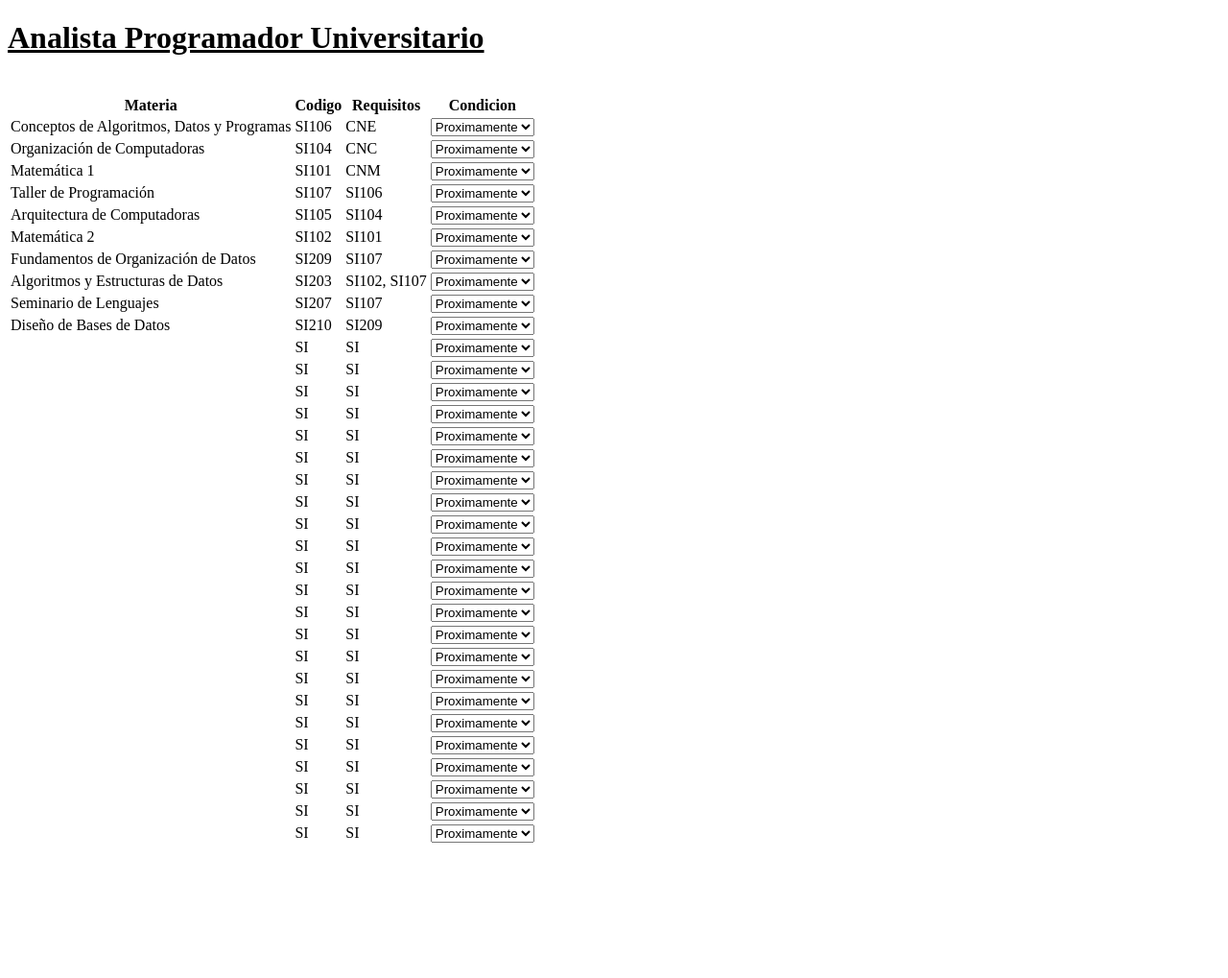
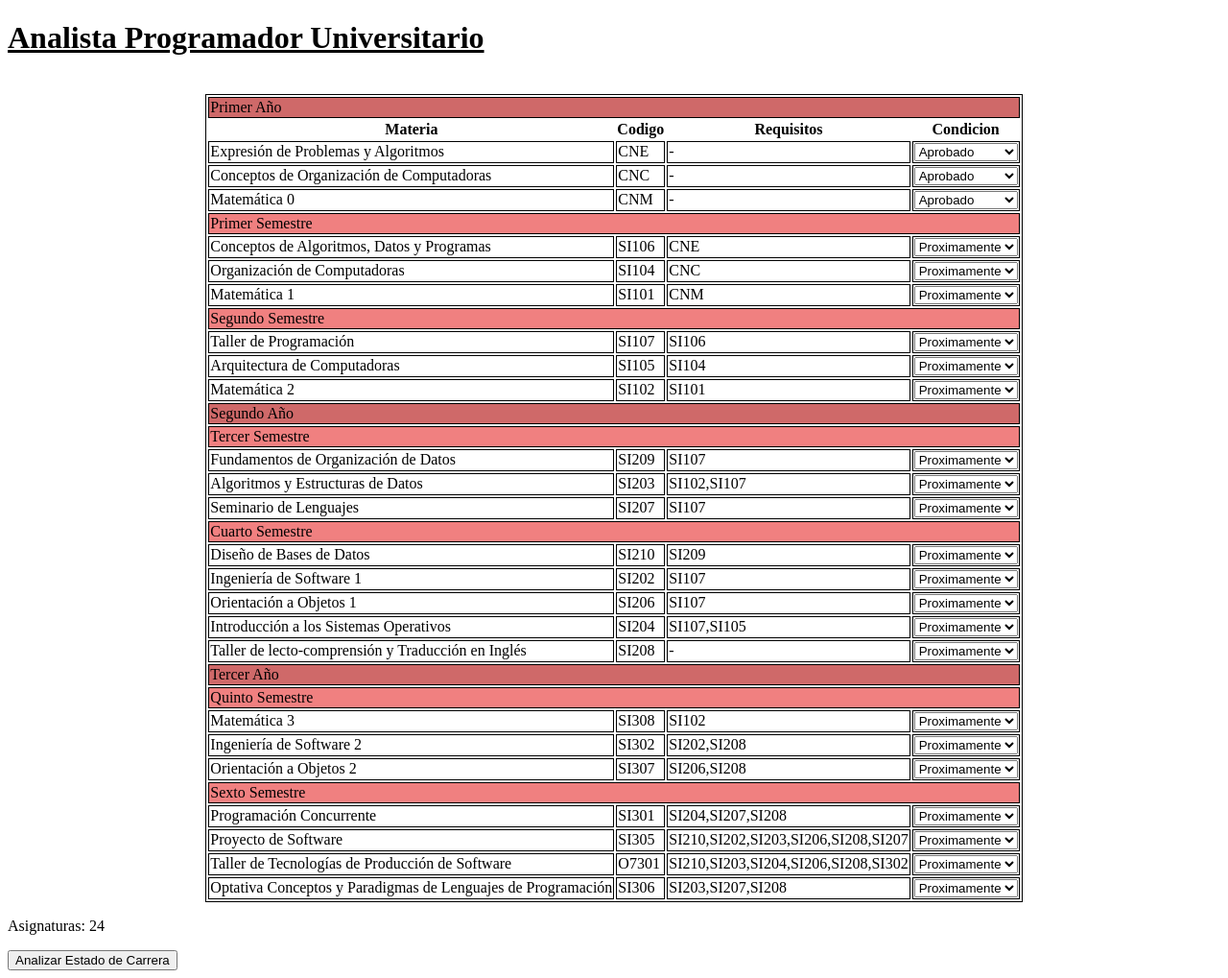
Before and after one commit to Joaco27/Plan_De_Estudio_INFO_UNLP, a plain HTML site: page index.html in a window 1280 px wide. Shown: the whole page at 96% size. Before the commit the page ends 889 px from the top, so only its background shows below. Drawn offline with Linux system fonts and the light colour scheme.

Commit message:
Actualizando Pagina

```diff
--- /dev/null
+++ b/analisis.js
@@ -0,0 +1,3 @@
+function analizar(){
+    console.log("Analizando Datos")
+}
--- a/index.html
+++ b/index.html
@@ -4,14 +4,19 @@
     <meta charset="UTF-8">
     <meta http-equiv="X-UA-Compatible" content="IE=edge">
     <meta name="viewport" content="width=device-width, initial-scale=1.0">
-<link rel="stylesheet" href="styles.css">
+    <link rel="stylesheet" href="./styles.css">
+    <script src="./analisis.js"></script>
 
     <title>Facultad</title>
 </head>
 <body>
     <h1> <u>Analista Programador Universitario</u> </h1>
     <br>
-    <table class="tabla">
+    <table class="tabla" style="margin: auto;">
+
+        <tr class="anio">
+            <td colspan="4">Primer Año</td>
+        </tr>
 
         <tr class="encabezado">
            <th>Materia</th>
@@ -21,11 +26,48 @@
         </tr>
 
         <tr class="items">
+            <td>Expresión de Problemas y Algoritmos</td>
+            <td>CNE</td>
+            <td>-</td>
+            <td><select name="condicion">
+                <option selected>Aprobado</option>
+                <option>Cursada</option>
+                <option>Proximamente</option>
+            </select></td>
+        </tr>
+
+        <tr class="items">
+            <td>Conceptos de Organización de Computadoras</td>
+            <td>CNC</td>
+            <td>-</td>
+            <td><select name="condicion">
+                <option selected>Aprobado</option>
+                <option>Cursada</option>
+                <option>Proximamente</option>
+            </select></td>
+        </tr>
+
+        <tr class="items">
+            <td>Matemática 0</td>
+            <td>CNM</td>
+            <td>-</td>
+            <td><select name="condicion">
+                <option selected>Aprobado</option>
+                <option>Cursada</option>
+                <option >Proximamente</option>
+            </select></td>
+        </tr>
+
+        <tr class="semestre">
+            <td colspan="4">Primer Semestre</td>
+        </tr>
+
+        <tr class="items">
             <td>Conceptos de Algoritmos, Datos y Programas</td>
             <td>SI106</td>
             <td>CNE</td>
             <td>
-                <select name="transporte">
+                <select name="condicion">
                     <option>Aprobado</option>
                     <option>Cursada</option>
                     <option selected>Proximamente</option>
@@ -38,7 +80,7 @@
             <td>SI104</td>
             <td>CNC</td>
             <td>
-                <select name="transporte">
+                <select name="condicion">
                     <option>Aprobado</option>
                     <option>Cursada</option>
                     <option selected>Proximamente</option>
@@ -51,7 +93,7 @@
             <td>SI101</td>
             <td>CNM</td>
             <td>
-                <select name="transporte">
+                <select name="condicion">
                     <option>Aprobado</option>
                     <option>Cursada</option>
                     <option selected>Proximamente</option>
@@ -59,12 +101,16 @@
             </td>
         </tr>
 
+        <tr class="semestre">
+            <td colspan="4">Segundo Semestre</td>
+        </tr>
+
         <tr class="items">
             <td>Taller de Programación</td>
             <td>SI107</td>
             <td>SI106</td>
             <td>
-                <select name="transporte">
+                <select name="condicion">
                     <option>Aprobado</option>
                     <option>Cursada</option>
                     <option selected>Proximamente</option>
@@ -77,7 +123,7 @@
             <td>SI105</td>
             <td>SI104</td>
             <td>
-                <select name="transporte">
+                <select name="condicion">
                     <option>Aprobado</option>
                     <option>Cursada</option>
                     <option selected>Proximamente</option>
@@ -90,7 +136,7 @@
             <td>SI102</td>
             <td>SI101</td>
             <td>
-                <select name="transporte">
+                <select name="condicion">
                     <option>Aprobado</option>
                     <option>Cursada</option>
                     <option selected>Proximamente</option>
@@ -98,12 +144,20 @@
             </td>
         </tr>
 
+        <tr class="anio">
+            <td colspan="4">Segundo Año</td>
+        </tr>
+
+        <tr class="semestre">
+            <td colspan="4">Tercer Semestre</td>
+        </tr>
+
         <tr class="items">
             <td>Fundamentos de Organización de Datos</td>
             <td>SI209</td>
             <td>SI107</td>
             <td>
-                <select name="transporte">
+                <select name="condicion">
                     <option>Aprobado</option>
                     <option>Cursada</option>
                     <option selected>Proximamente</option>
@@ -114,9 +168,9 @@
         <tr class="items">
             <td>Algoritmos y Estructuras de Datos</td>
             <td>SI203</td>
-            <td>SI102, SI107</td>
+            <td>SI102,SI107</td>
             <td>
-                <select name="transporte">
+                <select name="condicion">
                     <option>Aprobado</option>
                     <option>Cursada</option>
                     <option selected>Proximamente</option>
@@ -129,7 +183,24 @@
             <td>SI207</td>
             <td>SI107</td>
             <td>
-                <select name="transporte">
+                <select name="condicion">
+                    <option>Aprobado</option>
+                    <option>Cursada</option>
+                    <option selected>Proximamente</option>
+                </select>
+            </td>
+        </tr>
+
+        <tr class="semestre">
+            <td colspan="4">Cuarto Semestre</td>
+        </tr>
+
+        <tr class="items">
+            <td>Diseño de Bases de Datos</td>
+            <td>SI210</td>
+            <td>SI209</td>
+            <td>
+                <select name="condicion">
                     <option>Aprobado</option>
                     <option>Cursada</option>
                     <option selected>Proximamente</option>
@@ -138,11 +209,11 @@
         </tr>
 
         <tr class="items">
-            <td>Diseño de Bases de Datos</td>
-            <td>SI210</td>
-            <td>SI209</td>
+            <td>Ingeniería de Software 1</td>
+            <td>SI202</td>
+            <td>SI107</td>
             <td>
-                <select name="transporte">
+                <select name="condicion">
                     <option>Aprobado</option>
                     <option>Cursada</option>
                     <option selected>Proximamente</option>
@@ -151,11 +222,11 @@
         </tr>
 
         <tr class="items">
-            <td></td>
-            <td>SI</td>
-            <td>SI</td>
+            <td>Orientación a Objetos 1</td>
+            <td>SI206</td>
+            <td>SI107</td>
             <td>
-                <select name="transporte">
+                <select name="condicion">
                     <option>Aprobado</option>
                     <option>Cursada</option>
                     <option selected>Proximamente</option>
@@ -164,11 +235,11 @@
         </tr>
 
         <tr class="items">
-            <td></td>
-            <td>SI</td>
-            <td>SI</td>
+            <td>Introducción a los Sistemas Operativos</td>
+            <td>SI204</td>
+            <td>SI107,SI105</td>
             <td>
-                <select name="transporte">
+                <select name="condicion">
                     <option>Aprobado</option>
                     <option>Cursada</option>
                     <option selected>Proximamente</option>
@@ -177,11 +248,32 @@
         </tr>
 
         <tr class="items">
-            <td></td>
-            <td>SI</td>
-            <td>SI</td>
+            <td>Taller de lecto-comprensión y Traducción en Inglés</td>
+            <td>SI208</td>
+            <td>-</td>
             <td>
-                <select name="transporte">
+                <select name="condicion">
+                    <option>Aprobado</option>
+                    <option>Cursada</option>
+                    <option selected>Proximamente</option>
+                </select>
+            </td>
+        </tr>
+
+        <tr class="anio">
+            <td colspan="4">Tercer Año</td>
+        </tr>
+
+        <tr class="semestre">
+            <td colspan="4">Quinto Semestre</td>
+        </tr>
+
+        <tr class="items">
+            <td>Matemática 3</td>
+            <td>SI308</td>
+            <td>SI102</td>
+            <td>
+                <select name="condicion">
                     <option>Aprobado</option>
                     <option>Cursada</option>
                     <option selected>Proximamente</option>
@@ -190,11 +282,11 @@
         </tr>
 
         <tr class="items">
-            <td></td>
-            <td>SI</td>
-            <td>SI</td>
+            <td>Ingeniería de Software 2</td>
+            <td>SI302</td>
+            <td>SI202,SI208</td>
             <td>
-                <select name="transporte">
+                <select name="condicion">
                     <option>Aprobado</option>
                     <option>Cursada</option>
                     <option selected>Proximamente</option>
@@ -203,11 +295,28 @@
         </tr>
 
         <tr class="items">
-            <td></td>
-            <td>SI</td>
-            <td>SI</td>
+            <td>Orientación a Objetos 2</td>
+            <td>SI307</td>
+            <td>SI206,SI208</td>
             <td>
-                <select name="transporte">
+                <select name="condicion">
+                    <option>Aprobado</option>
+                    <option>Cursada</option>
+                    <option selected>Proximamente</option>
+                </select>
+            </td>
+        </tr>
+
+        <tr class="semestre">
+            <td colspan="4">Sexto Semestre</td>
+        </tr>
+
+        <tr class="items">
+            <td>Programación Concurrente</td>
+            <td>SI301</td>
+            <td>SI204,SI207,SI208</td>
+            <td>
+                <select name="condicion">
                     <option>Aprobado</option>
                     <option>Cursada</option>
                     <option selected>Proximamente</option>
@@ -216,11 +325,11 @@
         </tr>
 
         <tr class="items">
-            <td></td>
-            <td>SI</td>
-            <td>SI</td>
+            <td>Proyecto de Software</td>
+            <td>SI305</td>
+            <td>SI210,SI202,SI203,SI206,SI208,SI207</td>
             <td>
-                <select name="transporte">
+                <select name="condicion">
                     <option>Aprobado</option>
                     <option>Cursada</option>
                     <option selected>Proximamente</option>
@@ -229,11 +338,11 @@
         </tr>
 
         <tr class="items">
-            <td></td>
-            <td>SI</td>
-            <td>SI</td>
+            <td>Taller de Tecnologías de Producción de Software</td>
+            <td>O7301</td>
+            <td>SI210,SI203,SI204,SI206,SI208,SI302</td>
             <td>
-                <select name="transporte">
+                <select name="condicion">
                     <option>Aprobado</option>
                     <option>Cursada</option>
                     <option selected>Proximamente</option>
@@ -242,206 +351,11 @@
         </tr>
 
         <tr class="items">
-            <td></td>
-            <td>SI</td>
-            <td>SI</td>
+            <td>Optativa Conceptos y Paradigmas de Lenguajes de Programación</td>
+            <td>SI306</td>
+            <td>SI203,SI207,SI208</td>
             <td>
-                <select name="transporte">
-                    <option>Aprobado</option>
-                    <option>Cursada</option>
-                    <option selected>Proximamente</option>
-                </select>
-            </td>
-        </tr>
-
-        <tr class="items">
-            <td></td>
-            <td>SI</td>
-            <td>SI</td>
-            <td>
-                <select name="transporte">
-                    <option>Aprobado</option>
-                    <option>Cursada</option>
-                    <option selected>Proximamente</option>
-                </select>
-            </td>
-        </tr>
-
-        <tr class="items">
-            <td></td>
-            <td>SI</td>
-            <td>SI</td>
-            <td>
-                <select name="transporte">
-                    <option>Aprobado</option>
-                    <option>Cursada</option>
-                    <option selected>Proximamente</option>
-                </select>
-            </td>
-        </tr>
-
-        <tr class="items">
-            <td></td>
-            <td>SI</td>
-            <td>SI</td>
-            <td>
-                <select name="transporte">
-                    <option>Aprobado</option>
-                    <option>Cursada</option>
-                    <option selected>Proximamente</option>
-                </select>
-            </td>
-        </tr>
-
-        <tr class="items">
-            <td></td>
-            <td>SI</td>
-            <td>SI</td>
-            <td>
-                <select name="transporte">
-                    <option>Aprobado</option>
-                    <option>Cursada</option>
-                    <option selected>Proximamente</option>
-                </select>
-            </td>
-        </tr>
-
-        <tr class="items">
-            <td></td>
-            <td>SI</td>
-            <td>SI</td>
-            <td>
-                <select name="transporte">
-                    <option>Aprobado</option>
-                    <option>Cursada</option>
-                    <option selected>Proximamente</option>
-                </select>
-            </td>
-        </tr>
-
-        <tr class="items">
-            <td></td>
-            <td>SI</td>
-            <td>SI</td>
-            <td>
-                <select name="transporte">
-                    <option>Aprobado</option>
-                    <option>Cursada</option>
-                    <option selected>Proximamente</option>
-                </select>
-            </td>
-        </tr>
-
-        <tr class="items">
-            <td></td>
-            <td>SI</td>
-            <td>SI</td>
-            <td>
-                <select name="transporte">
-                    <option>Aprobado</option>
-                    <option>Cursada</option>
-                    <option selected>Proximamente</option>
-                </select>
-            </td>
-        </tr>
-
-        <tr class="items">
-            <td></td>
-            <td>SI</td>
-            <td>SI</td>
-            <td>
-                <select name="transporte">
-                    <option>Aprobado</option>
-                    <option>Cursada</option>
-                    <option selected>Proximamente</option>
-                </select>
-            </td>
-        </tr>
-
-        <tr class="items">
-            <td></td>
-            <td>SI</td>
-            <td>SI</td>
-            <td>
-                <select name="transporte">
-                    <option>Aprobado</option>
-                    <option>Cursada</option>
-                    <option selected>Proximamente</option>
-                </select>
-            </td>
-        </tr>
-
-        <tr class="items">
-            <td></td>
-            <td>SI</td>
-            <td>SI</td>
-            <td>
-                <select name="transporte">
-                    <option>Aprobado</option>
-                    <option>Cursada</option>
-                    <option selected>Proximamente</option>
-                </select>
-            </td>
-        </tr>
-
-        <tr class="items">
-            <td></td>
-            <td>SI</td>
-            <td>SI</td>
-            <td>
-                <select name="transporte">
-                    <option>Aprobado</option>
-                    <option>Cursada</option>
-                    <option selected>Proximamente</option>
-                </select>
-            </td>
-        </tr>
-
-        <tr class="items">
-            <td></td>
-            <td>SI</td>
-            <td>SI</td>
-            <td>
-                <select name="transporte">
-                    <option>Aprobado</option>
-                    <option>Cursada</option>
-                    <option selected>Proximamente</option>
-                </select>
-            </td>
-        </tr>
-
-        <tr class="items">
-            <td></td>
-            <td>SI</td>
-            <td>SI</td>
-            <td>
-                <select name="transporte">
-                    <option>Aprobado</option>
-                    <option>Cursada</option>
-                    <option selected>Proximamente</option>
-                </select>
-            </td>
-        </tr>
-
-        <tr class="items">
-            <td></td>
-            <td>SI</td>
-            <td>SI</td>
-            <td>
-                <select name="transporte">
-                    <option>Aprobado</option>
-                    <option>Cursada</option>
-                    <option selected>Proximamente</option>
-                </select>
-            </td>
-        </tr>
-
-        <tr class="items">
-            <td></td>
-            <td>SI</td>
-            <td>SI</td>
-            <td>
-                <select name="transporte">
+                <select name="condicion">
                     <option>Aprobado</option>
                     <option>Cursada</option>
                     <option selected>Proximamente</option>
@@ -451,5 +365,9 @@
 
     </table>
 
+    <p>Asignaturas: 24</p>
+
+    <button onclick="analizar()">Analizar Estado de Carrera</button>
+
 </body>
 </html>
--- a/styles.css
+++ b/styles.css
@@ -0,0 +1,11 @@
+.anio>td{
+    background-color: rgb(207, 105, 105);
+}
+
+table,td{
+    border: 1px solid black;
+}
+
+.semestre>td{
+    background-color: lightcoral;
+}
```
